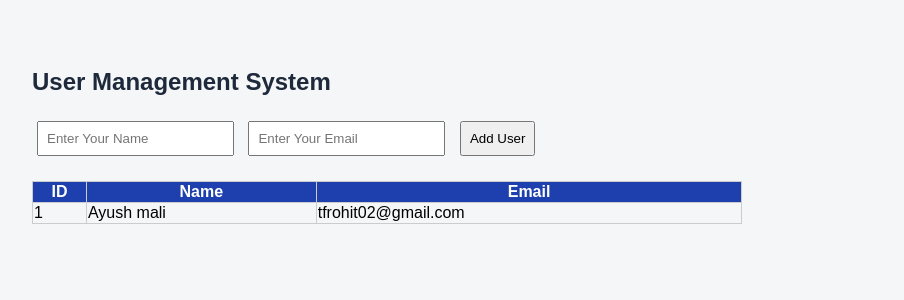
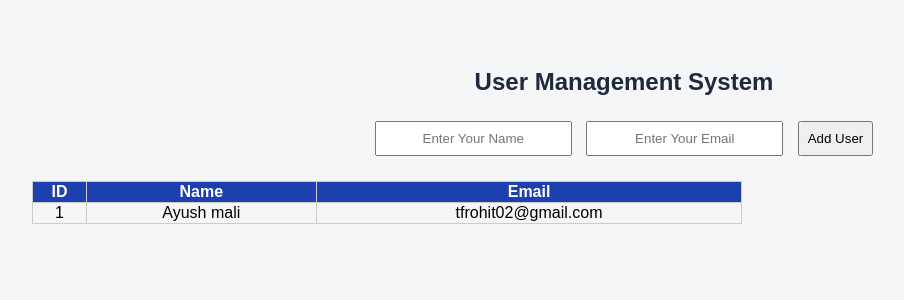
Before and after one commit to Rohitisavailable/User-Management-Web-App, a Flask app: page / in a window 1280 px wide. Shown: the top 300 px of the page, without its empty margins (16-920 px from the left). Run offline with Flask 3, Linux system fonts and the light colour scheme; data comes from the database, SQL or seed files in the repository.

Commit message:
Enhance CSS styles for better text alignment and readability

```diff
--- a/User-Manage/static/style.css
+++ b/User-Manage/static/style.css
@@ -2,29 +2,36 @@ body{
     font-family: Arial;
     background: #f4f6f8;
     padding: 40px;
+    text-align: center;
 }
 
 h2{
     color: #1e293b;
+    text-align: center;
 
 }
 
 form input, button{
     padding: 8px;
     margin:  5px;
+    text-align: center;
+
 }
 
 table{
     width: 60%;
     margin-top: 20px;
     border-collapse: collapse;
+    text-align: center;
 }
 
 table, th, td {
     border: 1px solid #ccc;
+    text-align: center;
 }
 
 th {
     background: #1e40af;
     color: white;
+    text-align: center;
 }
```
